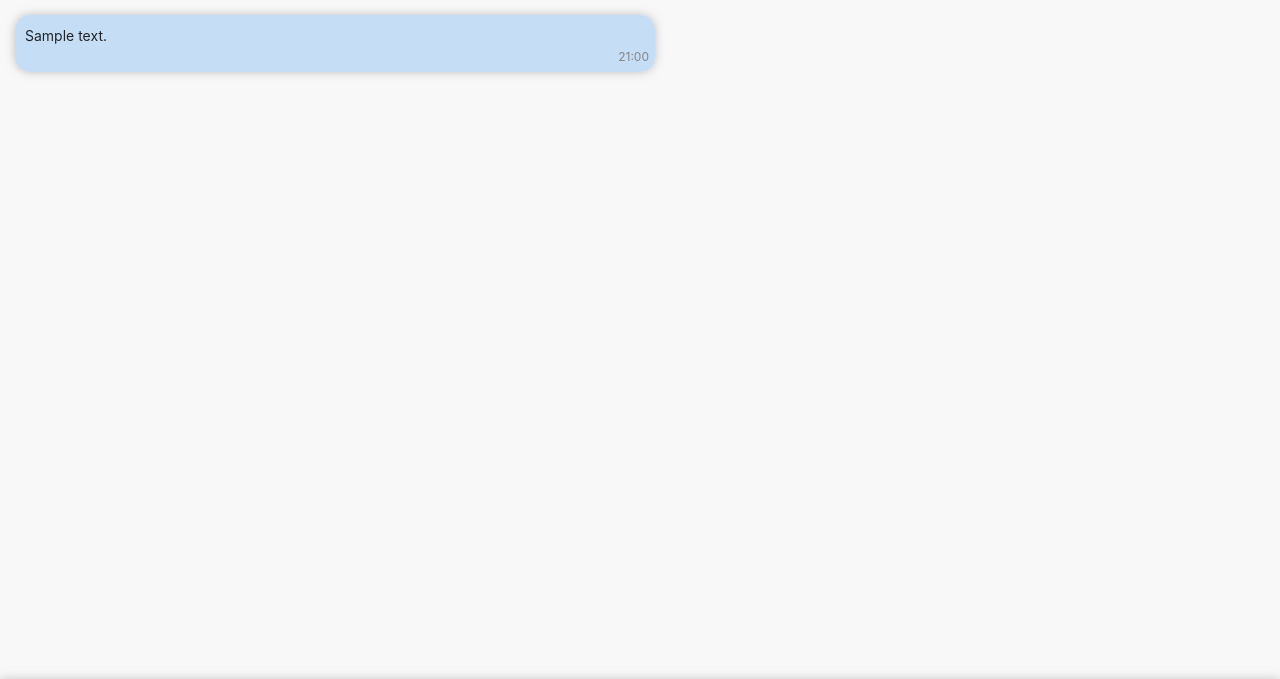
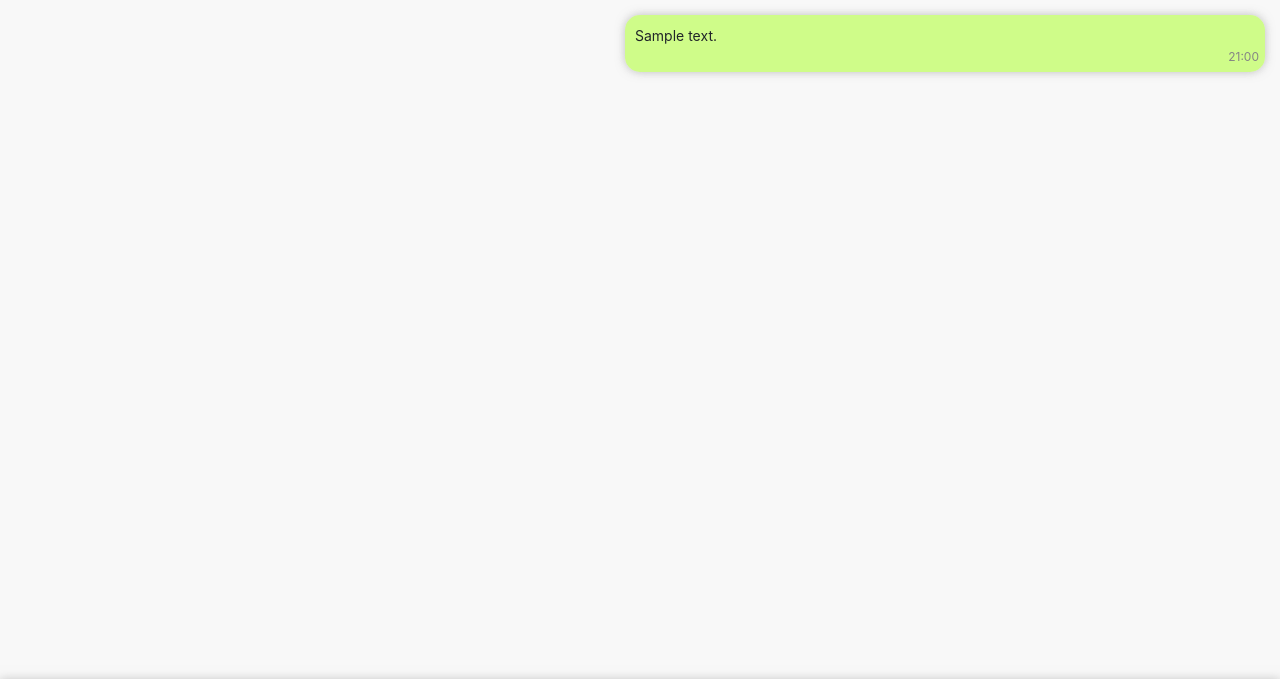
Before and after one commit to tolparow/it_project_2, a Django app: a page that uses templates/www/blocks/message.html in a window 1280 px wide. Shown: the part 60-739 px from the top of the page. Run offline with Django 3.2, Linux system fonts and the light colour scheme; a user stored in the database is signed in; tables that the repository leaves empty hold one stand-in row (values such as "Sample post"); some libraries are stand-ins or nearby versions.

```diff
--- a/static/css/single-chat.css
+++ b/static/css/single-chat.css
@@ -67,17 +67,17 @@
 }
 
 /*.send-message {*/
-    /*width: 100%;*/
-    /*position: absolute;*/
-    /*bottom: 15px;*/
+/*width: 100%;*/
+/*position: absolute;*/
+/*bottom: 15px;*/
 /*}*/
-
 
 .message-entity {
     margin: 15px;
 }
 
 .message {
+    min-width: 80px;
     font-size: 14px;
     border-radius: 15px;
     box-shadow: 0 0 10px rgba(133, 133, 133, 0.5);
@@ -177,7 +177,7 @@ textarea {
 }
 
 .msg-row {
-
+    position: relative;
 }
 
 .wrapper {
--- a/templates/www/blocks/chat-messages.html
+++ b/templates/www/blocks/chat-messages.html
@@ -1,4 +1,4 @@
-<div class="col-12 single-chat" id="scroll-bot">
+<div id="messages">
     {% for message in chat.messages %}
         {% include "www/blocks/message.html" %}
     {% endfor %}
--- a/templates/www/blocks/message.html
+++ b/templates/www/blocks/message.html
@@ -1,6 +1,6 @@
 <div class="row msg-row">
     <div class="wrapper">
-        <div class="message {% if host_user.pk == message.sender.pk %} from {% else %} to {% endif %}">
+        <div class="message {% if host_user.pk != message.sender.pk %} from {% else %} to {% endif %}">
             <p>{{ message.text }}</p>
             <span class="msg-time">21:00</span>
         </div>
--- a/templates/www/messenger/chat.html
+++ b/templates/www/messenger/chat.html
@@ -18,7 +18,9 @@
     <a href="{% url 'home' %}" class="back" style="background-image: url('{% static 'img/back.svg' %}')"></a>
     <a class="navbar-right friend" href="">{{ chat.peer }}</a>
 </nav>
-{% include "www/blocks/chat-messages.html" %}
+<div class="col-12 single-chat" id="single-chat">
+    {% include "www/blocks/chat-messages.html" %}
+</div>
 <div class="footer navbar">
     <button class="attach">Attach</button>
     <textarea placeholder="Enter your message here" data-autoresize rows="1" class="send-message"></textarea>
@@ -34,12 +36,23 @@
             data: {message: $(input).val()}
         });
         $(input).val("");
-        $('.single-chat').load(document.URL +  ' .single-chat');
+
+    });
+    {#    $(".message.to").each(function () {#}
+    {#        $(this).css({left: $(this).parent().width() - $(this).width() - 30});#}
+    {#        console.log($(this).width());#}
+    {#    });#}
+    $(document).ready(function () {
+
+        setInterval(function () {
+            $('#single-chat').load(document.URL + ' #messages');
+            console.log("Updated");
+            var objDiv = $(".single-chat");
+            objDiv.scrollTop = objDiv.scrollHeight;
+        }, 1000);
     });
 
-
-
-    var objDiv = document.getElementById("scroll-bot");
+    var objDiv = $(".single-chat");
     objDiv.scrollTop = objDiv.scrollHeight;
 </script>
 </html>
```
